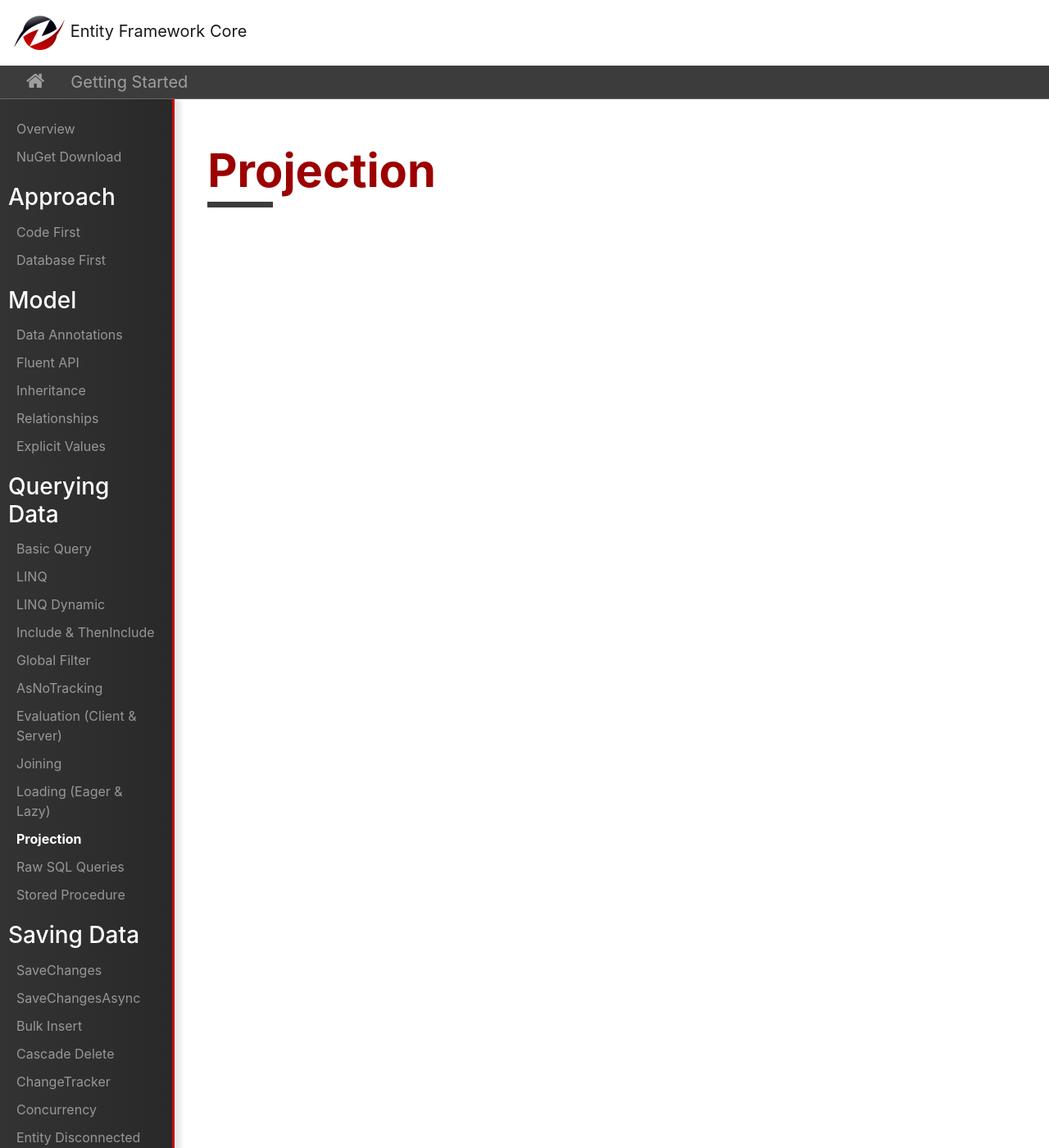
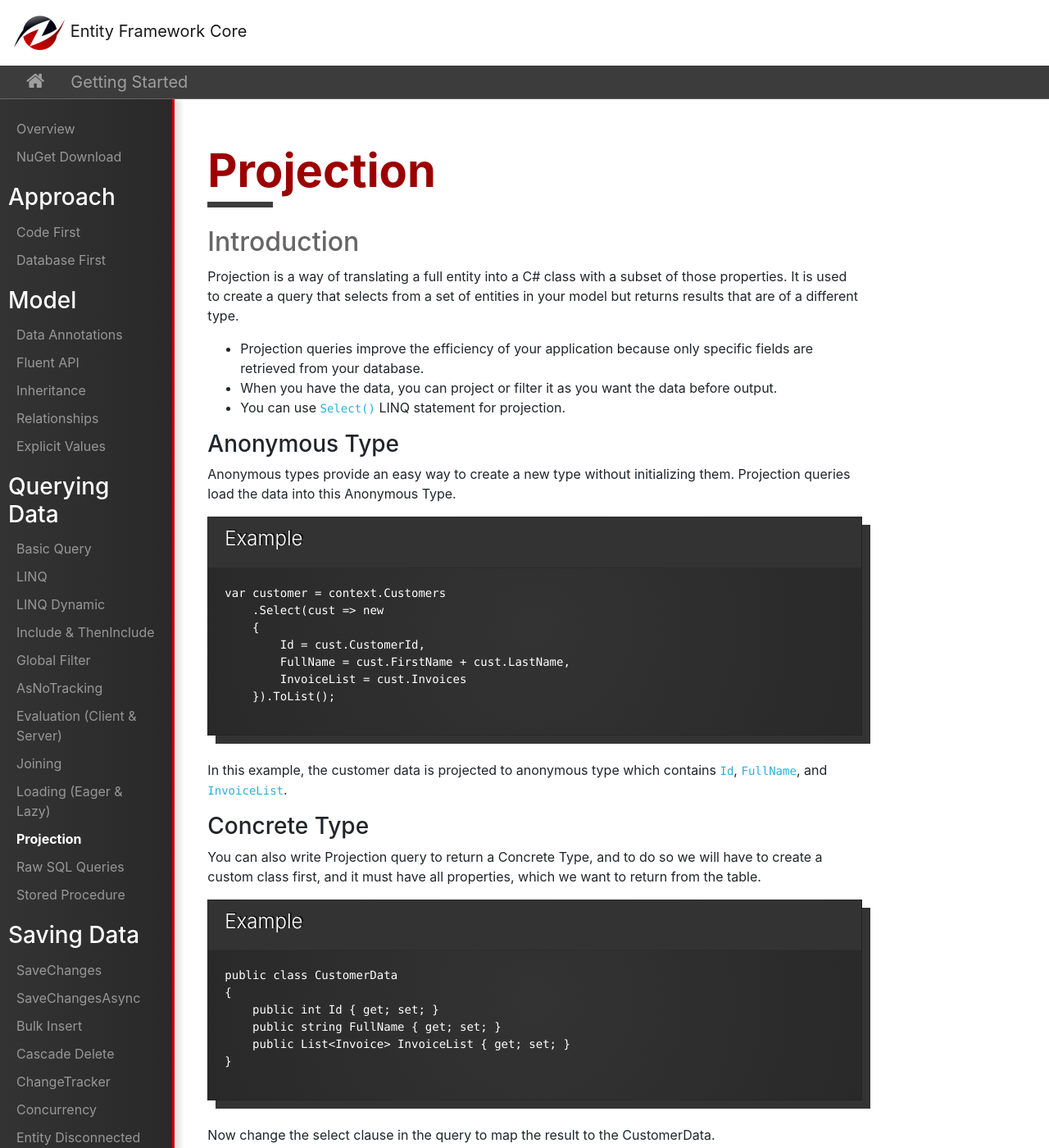
Before and after one commit to zzzprojects/EntityFrameworkCore, a Jekyll site: the page built from docs/pages/getting-started/querying-data/projection.md, in a window 1280 px wide and 1400 px high. Shown: the whole window at 82% size. Built offline with Jekyll 4.4.1, drawn with Linux system fonts in a browser that asks for light colours; nearby versions of some CDN libraries; our own code applies the rules of GitHub Pages for plain Markdown files; some of the changed text lies outside the part shown.

Commit message:
Added Projection article

```diff
--- a/docs/pages/getting-started/querying-data/projection.md
+++ b/docs/pages/getting-started/querying-data/projection.md
@@ -1,3 +1,62 @@
 ---
 permalink: querying-data-projection
 ---
+
+## Introduction
+
+Projection is a way of translating a full entity into a C# class with a subset of those properties. It is used to create a query that selects from a set of entities in your model but returns results that are of a different type.
+
+ - Projection queries improve the efficiency of your application because only specific fields are retrieved from your database.
+ - When you have the data, you can project or filter it as you want the data before output.
+ - You can use `Select()` LINQ statement for projection.
+
+### Anonymous Type
+
+Anonymous types provide an easy way to create a new type without initializing them. Projection queries load the data into this Anonymous Type.
+
+{% include template-example.html %}
+{% highlight csharp %}
+
+var customer = context.Customers
+    .Select(cust => new
+    {
+        Id = cust.CustomerId,
+        FullName = cust.FirstName + cust.LastName,
+        InvoiceList = cust.Invoices
+    }).ToList();
+
+{% endhighlight %}
+
+In this example, the customer data is projected to anonymous type which contains `Id`, `FullName`, and `InvoiceList`.
+
+### Concrete Type
+
+You can also write Projection query to return a Concrete Type, and to do so we will have to create a custom class first, and it must have all properties, which we want to return from the table.
+
+
+{% include template-example.html %}
+{% highlight csharp %}
+
+public class CustomerData
+{
+    public int Id { get; set; }
+    public string FullName { get; set; }
+    public List<Invoice> InvoiceList { get; set; }
+}
+
+{% endhighlight %}
+
+Now change the select clause in the query to map the result to the CustomerData.
+
+{% include template-example.html %}
+{% highlight csharp %}
+
+List<CustomerData> customers = context.Customers
+    .Select(cust => new CustomerData
+    {
+        Id = cust.CustomerId,
+        FullName = cust.FirstName + cust.LastName,
+        InvoiceList = cust.Invoices
+    }).ToList();
+
+{% endhighlight %}
```
